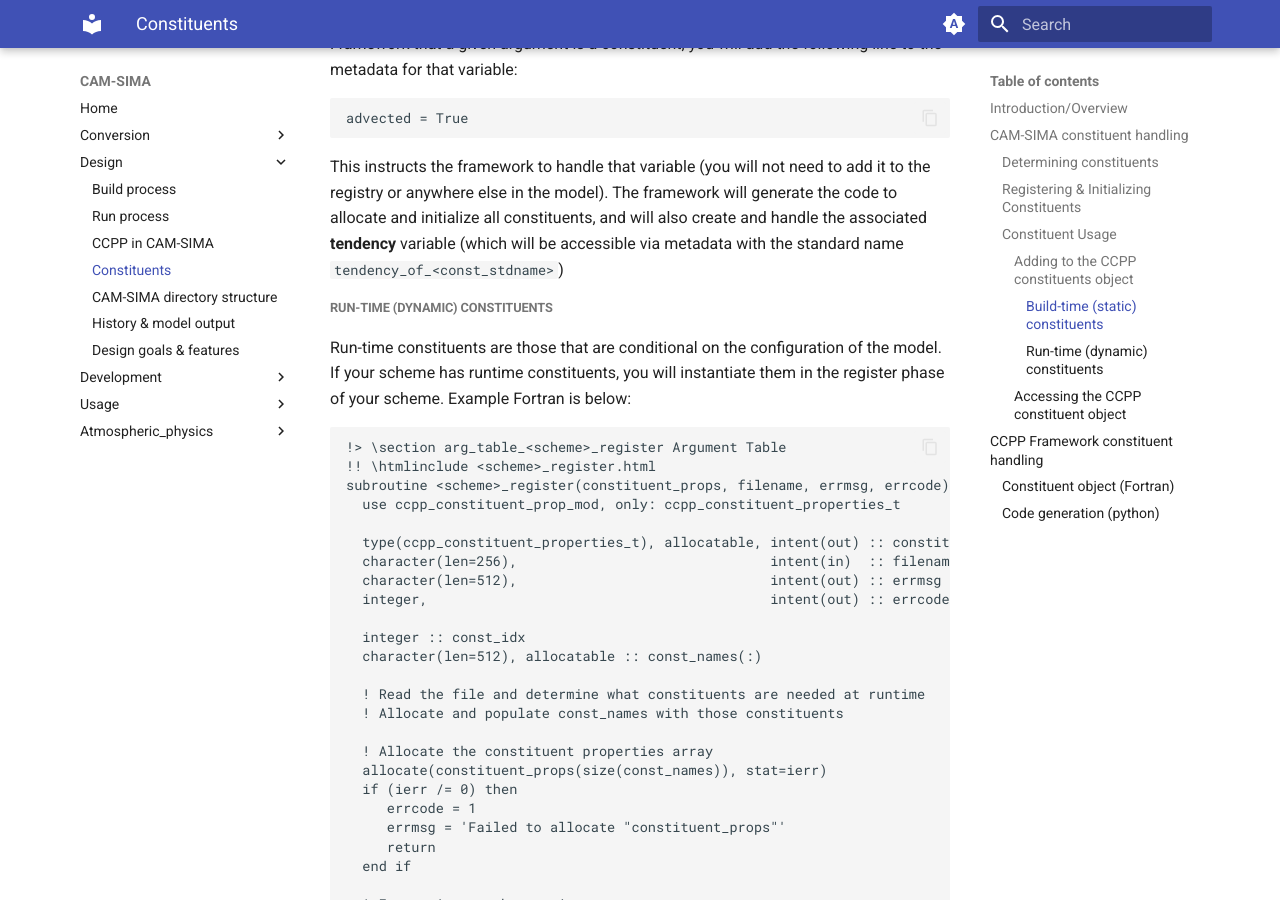
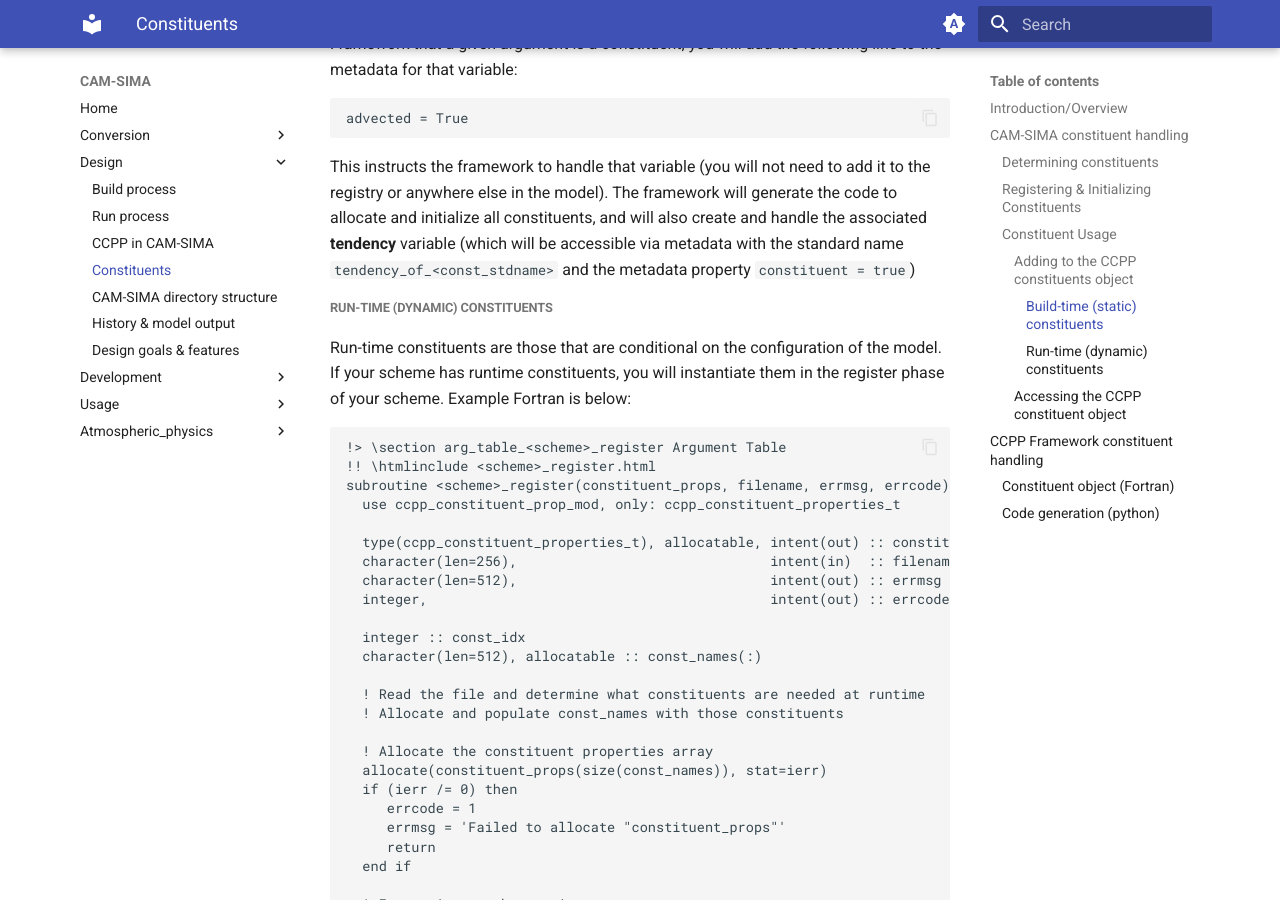
Before and after one commit to kuanchihwang/CAM-SIMA-Docs, an MkDocs documentation site: the page built from docs/design/constituents.md, in a window 1280 px wide and 900 px high, scrolled down 2276 px. Built offline with MkDocs 1.6.1 and Material for MkDocs 9.7.7, drawn with Linux system fonts in a browser that asks for light colours.

Commit message:
add metadata property specification for constituent tendency variables

````diff
--- a/docs/design/constituents.md
+++ b/docs/design/constituents.md
@@ -48,7 +48,7 @@ Build-time constituents are those that you know your scheme will always need. Th
 ```
 advected = True
 ```
-This instructs the framework to handle that variable (you will not need to add it to the registry or anywhere else in the model). The framework will generate the code to allocate and initialize all constituents, and will also create and handle the associated **tendency** variable (which will be accessible via metadata with the standard name `tendency_of_<const_stdname>`)
+This instructs the framework to handle that variable (you will not need to add it to the registry or anywhere else in the model). The framework will generate the code to allocate and initialize all constituents, and will also create and handle the associated **tendency** variable (which will be accessible via metadata with the standard name `tendency_of_<const_stdname>` and the metadata property `constituent = true`)
 
 ##### Run-time (dynamic) constituents
 Run-time constituents are those that are conditional on the configuration of the model. If your scheme has runtime constituents, you will instantiate them in the register phase of your scheme. Example Fortran is below:
````
